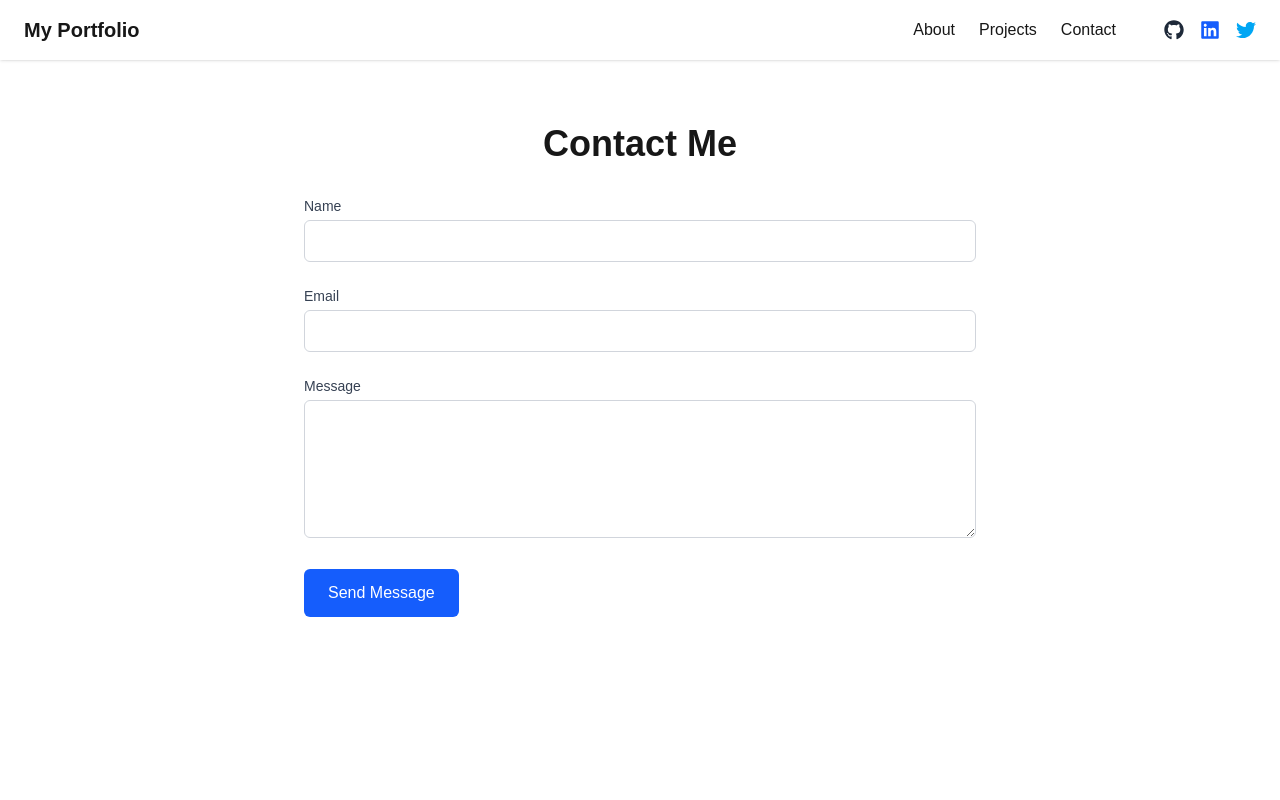
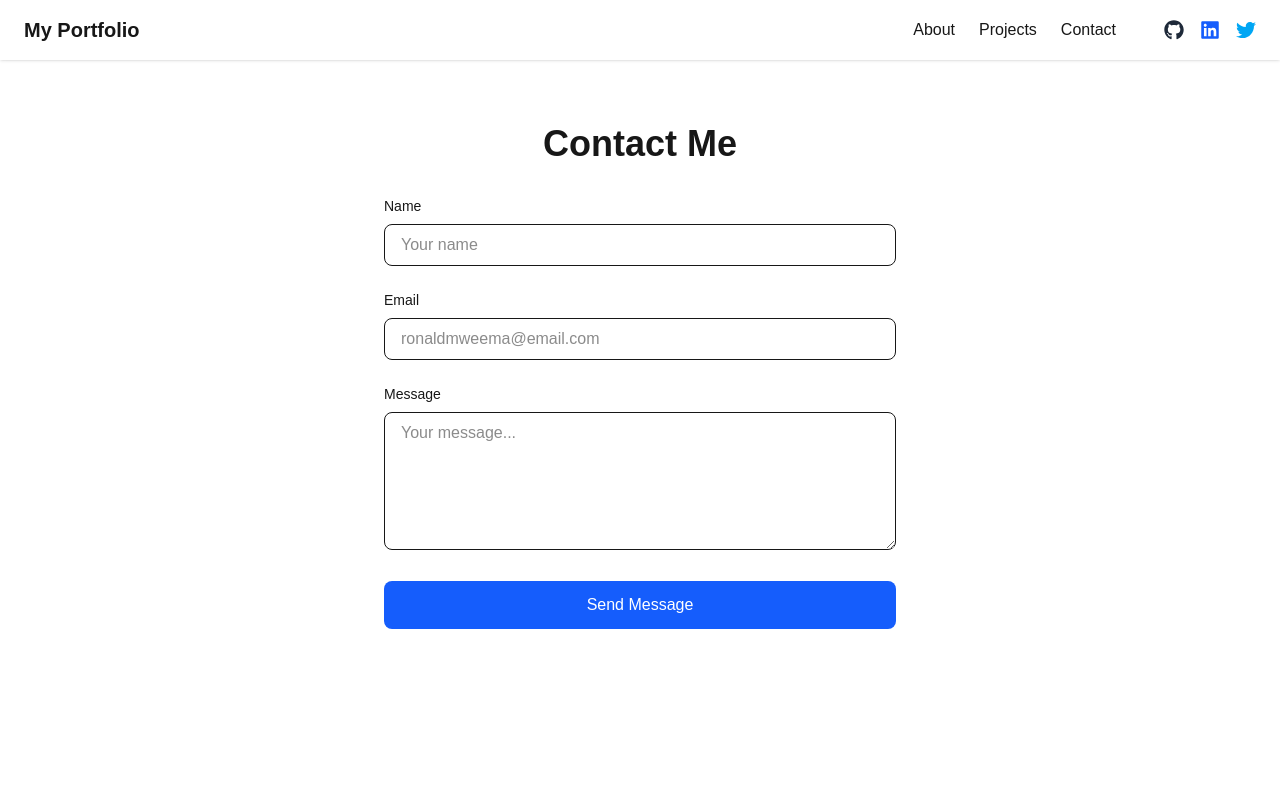
Before and after one commit to ron199807/ronald-web, a Next.js app: page /contact in a window 1280 px wide. Shown: the top 800 px of the page. Built offline with nearby package versions, Linux system fonts and the light colour scheme.

Commit message:
added a resend api key

```diff
--- a/components/ContactForm.tsx
+++ b/components/ContactForm.tsx
@@ -1,31 +1,40 @@
-// components/ContactForm.tsx
 'use client';
 
-import { useState } from 'react';
-import { useRouter } from 'next/navigation';
+import React, { useState } from 'react';
 
-export default function ContactForm() {
-  const [formData, setFormData] = useState({
+interface FormData {
+  name: string;
+  email: string;
+  message: string;
+}
+
+const ContactForm = () => {
+  const [formData, setFormData] = useState<FormData>({
     name: '',
     email: '',
-    message: ''
+    message: '',
   });
+
   const [isSubmitting, setIsSubmitting] = useState(false);
-  const [submitMessage, setSubmitMessage] = useState('');
-  const router = useRouter();
+  const [submitStatus, setSubmitStatus] = useState<'idle' | 'success' | 'error'>('idle');
 
-  const handleChange = (e: React.ChangeEvent<HTMLInputElement | HTMLTextAreaElement>) => {
+  const handleChange = (
+    e: React.ChangeEvent<HTMLInputElement | HTMLTextAreaElement>
+  ) => {
     const { name, value } = e.target;
-    setFormData(prev => ({ ...prev, [name]: value }));
+    setFormData(prev => ({
+      ...prev,
+      [name]: value,
+    }));
   };
 
   const handleSubmit = async (e: React.FormEvent) => {
     e.preventDefault();
     setIsSubmitting(true);
-    setSubmitMessage('');
+    setSubmitStatus('idle');
 
     try {
-      const response = await fetch('/api/send', {
+      const response = await fetch('/api/contact', {
         method: 'POST',
         headers: {
           'Content-Type': 'application/json',
@@ -33,32 +42,24 @@ export default function ContactForm() {
         body: JSON.stringify(formData),
       });
 
-      const result = await response.json();
-
-      if (result.success) {
-        setSubmitMessage('Thank you for your message! I will get back to you soon.');
+      if (response.ok) {
+        setSubmitStatus('success');
         setFormData({ name: '', email: '', message: '' });
-
-        // Redirect after 2 seconds
-        setTimeout(() => {
-          router.push('/');
-        }, 2000);
       } else {
-        throw new Error(result.error || 'Failed to send message');
+        setSubmitStatus('error');
       }
     } catch (error) {
-      console.error('Submission error:', error);
-      setSubmitMessage('There was an error submitting your message. Please try again.');
+      setSubmitStatus('error');
+      console.error('Error submitting form:', error);
     } finally {
       setIsSubmitting(false);
     }
   };
 
   return (
-    <div className="max-w-2xl mx-auto">
-      <form onSubmit={handleSubmit} className="space-y-6">
+    <form onSubmit={handleSubmit} className="space-y-6 max-w-lg mx-auto">
       <div>
-          <label htmlFor="name" className="block text-sm font-medium text-gray-700 dark:text-gray-300 mb-1">
+        <label htmlFor="name" className="block text-sm font-medium mb-2">
           Name
         </label>
         <input
@@ -68,12 +69,13 @@ export default function ContactForm() {
           value={formData.name}
           onChange={handleChange}
           required
-            className="w-full px-4 py-2 border border-gray-300 dark:border-gray-600 rounded-md focus:ring-blue-500 focus:border-blue-500 dark:bg-gray-700"
+          className="w-full px-4 py-2 border rounded-lg focus:ring-2 focus:ring-blue-500 focus:border-transparent"
+          placeholder="Your name"
         />
       </div>
 
       <div>
-          <label htmlFor="email" className="block text-sm font-medium text-gray-700 dark:text-gray-300 mb-1">
+        <label htmlFor="email" className="block text-sm font-medium mb-2">
           Email
         </label>
         <input
@@ -83,49 +85,48 @@ export default function ContactForm() {
           value={formData.email}
           onChange={handleChange}
           required
-            className="w-full px-4 py-2 border border-gray-300 dark:border-gray-600 rounded-md focus:ring-blue-500 focus:border-blue-500 dark:bg-gray-700"
+          className="w-full px-4 py-2 border rounded-lg focus:ring-2 focus:ring-blue-500 focus:border-transparent"
+          placeholder="ronaldmweema@email.com"
         />
       </div>
 
       <div>
-          <label htmlFor="message" className="block text-sm font-medium text-gray-700 dark:text-gray-300 mb-1">
+        <label htmlFor="message" className="block text-sm font-medium mb-2">
           Message
         </label>
         <textarea
           id="message"
           name="message"
-            rows={5}
           value={formData.message}
           onChange={handleChange}
           required
-            className="w-full px-4 py-2 border border-gray-300 dark:border-gray-600 rounded-md focus:ring-blue-500 focus:border-blue-500 dark:bg-gray-700"
+          rows={5}
+          className="w-full px-4 py-2 border rounded-lg focus:ring-2 focus:ring-blue-500 focus:border-transparent"
+          placeholder="Your message..."
         />
       </div>
 
-        <div>
       <button
         type="submit"
         disabled={isSubmitting}
-            className={`px-6 py-3 rounded-md text-white font-medium ${
-              isSubmitting
-                ? 'bg-blue-400 cursor-not-allowed'
-                : 'bg-blue-600 hover:bg-blue-700'
-            } transition-colors`}
+        className="w-full bg-blue-600 text-white py-3 px-4 rounded-lg hover:bg-blue-700 transition duration-300 disabled:bg-blue-400"
       >
         {isSubmitting ? 'Sending...' : 'Send Message'}
       </button>
+
+      {submitStatus === 'success' && (
+        <div className="p-3 bg-green-100 text-green-700 rounded-lg">
+          Message sent successfully! I'll get back to you soon.
         </div>
+      )}
 
-        {submitMessage && (
-          <div className={`p-4 rounded-md ${
-            submitMessage.includes('error')
-              ? 'bg-red-100 text-red-700 dark:bg-red-900 dark:text-red-100'
-              : 'bg-green-100 text-green-700 dark:bg-green-900 dark:text-green-100'
-          }`}>
-            {submitMessage}
+      {submitStatus === 'error' && (
+        <div className="p-3 bg-red-100 text-red-700 rounded-lg">
+          Failed to send message. Please try again or contact me directly.
         </div>
       )}
     </form>
-    </div>
   );
-}
+};
+
+export default ContactForm;
--- /dev/null
+++ b/types/env.d.ts
@@ -0,0 +1,16 @@
+declare namespace NodeJS {
+  export interface ProcessEnv {
+    // Nodemailer
+    EMAIL_SERVER_USER: string;
+    EMAIL_SERVER_PASSWORD: string;
+    EMAIL_FROM: string;
+    EMAIL_TO: string;
+
+    // Resend
+    RESEND_API_KEY: string;
+
+    // Other
+    NODE_ENV: 'development' | 'production';
+    NEXT_PUBLIC_SITE_URL: string;
+  }
+}
```
Also changed, not shown: package.json (+7 -4 lines), 1 other file (tests, documents, lock files or other folders). Lines whose indentation alone changed are shown as unchanged.
